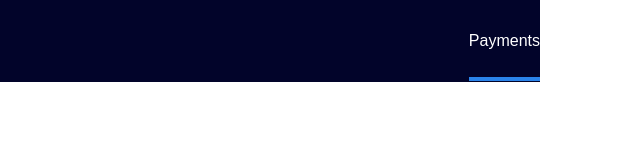
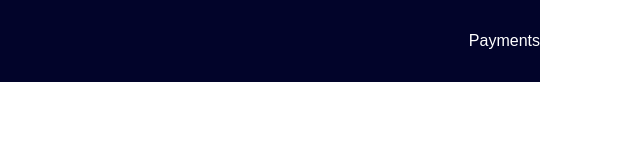
Before and after one commit to NoorFatima-developer/Learn-Tailwind-CSS, a website built with Vite: page RazorPayClone/index.html in a window 1280 px wide. Shown: the full height of the page, 640-1280 px from the left. Built offline with nearby package versions, Linux system fonts and the light colour scheme.

Commit message:
code is adde

```diff
--- a/RazorPayClone/index.html
+++ b/RazorPayClone/index.html
@@ -25,7 +25,7 @@
         <ul class="flex">
             <li class="text-white font-mullish py-7 hover:text-lightBlue cursor-pointer transition-all duration-200 relative group">
                 <a href="#">Payments</a>
-                <div class="absolute bottom-0 w-full h-1 bg-lightBlue hiden group-hover:block "></div>
+                <div class="absolute bottom-0 w-full h-1 bg-lightBlue hidden group-hover:block transition-all duration-200"></div>
             </li>
             <li></li>
             <li></li>
```
